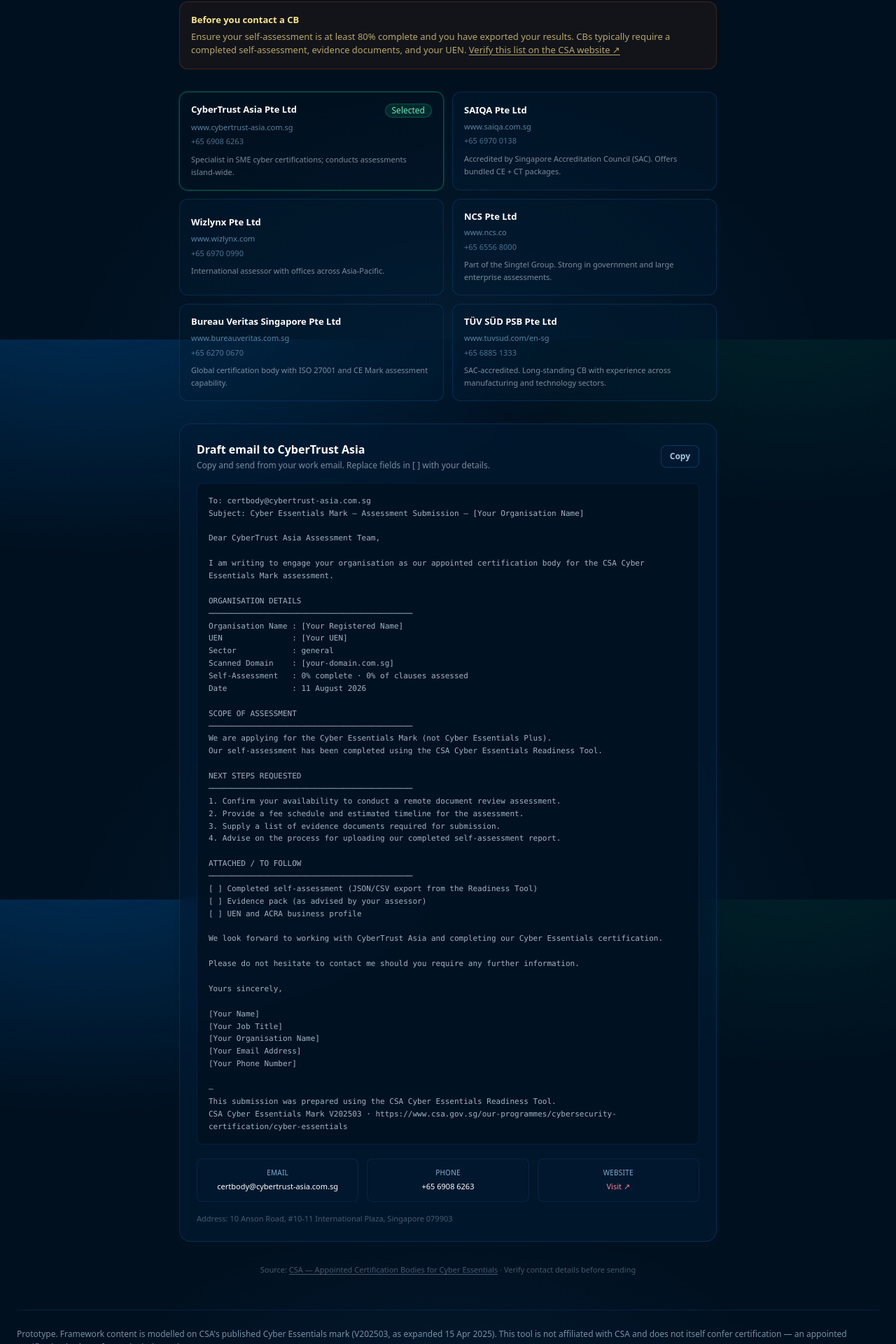
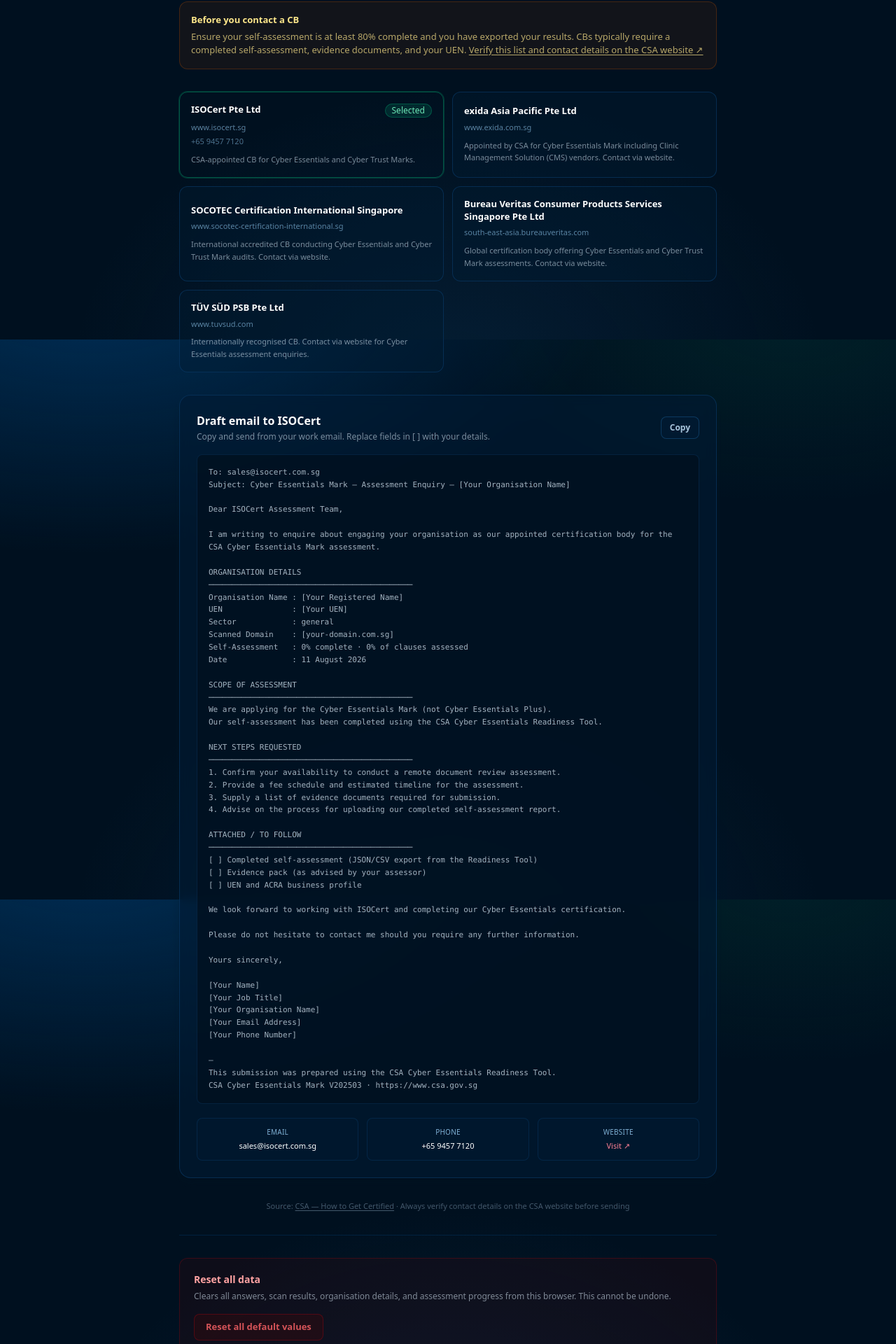
Before and after one commit to JPthemvp/cetool-mvp, a Next.js app: page /certification in a window 1280 px wide. Shown: the part 315-2235 px from the top of the page at 70% size. Built offline with nearby package versions, Linux system fonts and the light colour scheme.

Commit message:
fix: accurate CB list from verified sources, add Reset All button on certification page

```diff
--- a/app/certification/page.tsx
+++ b/app/certification/page.tsx
@@ -1,78 +1,73 @@
 "use client";
 
 import { useState } from "react";
+import { useRouter } from "next/navigation";
 import { useStore } from "@/components/store";
 import { Card, Pill, SectionTitle } from "@/components/ui";
 
 // ── CSA-appointed Certification Bodies for Cyber Essentials Mark ─────────────
-// Source: https://www.csa.gov.sg/our-programmes/cybersecurity-certification/cyber-essentials/certification-bodies
-// Last verified: August 2026
+// Source: https://www.csa.gov.sg/our-programmes/support-for-enterprises/sg-cyber-safe-programme/cybersecurity-certification-for-organisations/how-to-get-certified/
+// Contact details sourced directly from each CB's public website.
+// Always verify on the CSA website before reaching out.
 
 const CERT_BODIES = [
   {
-    name: "CyberTrust Asia Pte Ltd",
-    shortName: "CyberTrust Asia",
-    email: "certbody@cybertrust-asia.com.sg",
-    website: "https://www.cybertrust-asia.com.sg",
-    phone: "+65 6908 6263",
-    address: "10 Anson Road, #10-11 International Plaza, Singapore 079903",
-    notes: "Specialist in SME cyber certifications; conducts assessments island-wide.",
+    name: "ISOCert Pte Ltd",
+    shortName: "ISOCert",
+    email: "sales@isocert.com.sg",
+    phone: "+65 9457 7120",
+    website: "https://www.isocert.sg",
+    notes: "CSA-appointed CB for Cyber Essentials and Cyber Trust Marks.",
   },
   {
-    name: "SAIQA Pte Ltd",
-    shortName: "SAIQA",
-    email: "ce-assessment@saiqa.com.sg",
-    website: "https://www.saiqa.com.sg",
-    phone: "+65 6970 0138",
-    address: "8 Shenton Way, #47-01 AXA Tower, Singapore 068811",
-    notes: "Accredited by Singapore Accreditation Council (SAC). Offers bundled CE + CT packages.",
+    name: "exida Asia Pacific Pte Ltd",
+    shortName: "exida Asia Pacific",
+    email: "",
+    phone: "",
+    website: "https://www.exida.com.sg/csa-cyber-essentials-certification/",
+    notes: "Appointed by CSA for Cyber Essentials Mark including Clinic Management Solution (CMS) vendors. Contact via website.",
   },
   {
-    name: "Wizlynx Pte Ltd",
-    shortName: "Wizlynx",
-    email: "cemarks@wizlynx.com.sg",
-    website: "https://www.wizlynx.com",
-    phone: "+65 6970 0990",
-    address: "1 Fullerton Road, #02-01 One Fullerton, Singapore 049213",
-    notes: "International assessor with offices across Asia-Pacific.",
+    name: "SOCOTEC Certification International Singapore",
+    shortName: "SOCOTEC",
+    email: "",
+    phone: "",
+    website: "https://www.socotec-certification-international.sg",
+    notes: "International accredited CB conducting Cyber Essentials and Cyber Trust Mark audits. Contact via website.",
   },
   {
-    name: "NCS Pte Ltd",
-    shortName: "NCS",
-    email: "cyberessentials@ncs.com.sg",
-    website: "https://www.ncs.co",
-    phone: "+65 6556 8000",
-    address: "5 Seletar Aerospace View, Singapore 798946",
-    notes: "Part of the Singtel Group. Strong in government and large enterprise assessments.",
-  },
-  {
-    name: "Bureau Veritas Singapore Pte Ltd",
+    name: "Bureau Veritas Consumer Products Services Singapore Pte Ltd",
     shortName: "Bureau Veritas",
-    email: "sg.cyberessentials@bureauveritas.com",
-    website: "https://www.bureauveritas.com.sg",
-    phone: "+65 6270 0670",
-    address: "390 Havelock Road, #07-01 King's Centre, Singapore 169662",
-    notes: "Global certification body with ISO 27001 and CE Mark assessment capability.",
+    email: "",
+    phone: "",
+    website: "https://south-east-asia.bureauveritas.com",
+    notes: "Global certification body offering Cyber Essentials and Cyber Trust Mark assessments. Contact via website.",
   },
   {
     name: "TÜV SÜD PSB Pte Ltd",
     shortName: "TÜV SÜD PSB",
-    email: "psb.cyberessentials@tuvsud.com",
+    email: "",
+    phone: "",
     website: "https://www.tuvsud.com/en-sg",
-    phone: "+65 6885 1333",
-    address: "3 Science Park Drive, Singapore 118223",
-    notes: "SAC-accredited. Long-standing CB with experience across manufacturing and technology sectors.",
+    notes: "Internationally recognised CB. Contact via website for Cyber Essentials assessment enquiries.",
   },
 ];
 
-function buildEmail(body: typeof CERT_BODIES[0], org: { name: string; uen: string; sector: string }, domain: string | null, completion: number, readinessPercent: number): string {
+function buildEmail(
+  body: (typeof CERT_BODIES)[0],
+  org: { name: string; uen: string; sector: string },
+  domain: string | null,
+  completion: number,
+  readinessPercent: number,
+): string {
   const today = new Date().toLocaleDateString("en-SG", { day: "numeric", month: "long", year: "numeric" });
-  return `To: ${body.email}
-Subject: Cyber Essentials Mark — Assessment Submission — ${org.name || "[Your Organisation Name]"}
+  const toLine = body.email ? `To: ${body.email}` : `To: [obtain email from ${body.website}]`;
+  return `${toLine}
+Subject: Cyber Essentials Mark — Assessment Enquiry — ${org.name || "[Your Organisation Name]"}
 
 Dear ${body.shortName} Assessment Team,
 
-I am writing to engage your organisation as our appointed certification body for the CSA Cyber Essentials Mark assessment.
+I am writing to enquire about engaging your organisation as our appointed certification body for the CSA Cyber Essentials Mark assessment.
 
 ORGANISATION DETAILS
 ────────────────────────────────────────────
@@ -115,13 +110,15 @@
 
 —
 This submission was prepared using the CSA Cyber Essentials Readiness Tool.
-CSA Cyber Essentials Mark V202503 · https://www.csa.gov.sg/our-programmes/cybersecurity-certification/cyber-essentials`;
+CSA Cyber Essentials Mark V202503 · https://www.csa.gov.sg`;
 }
 
 export default function CertificationPage() {
-  const { org, domain, readiness } = useStore();
+  const router = useRouter();
+  const { org, domain, readiness, reset } = useStore();
   const [selected, setSelected] = useState(CERT_BODIES[0]);
   const [copied, setCopied] = useState(false);
+  const [confirmReset, setConfirmReset] = useState(false);
 
   const emailBody = buildEmail(
     selected,
@@ -138,6 +135,16 @@
     });
   }
 
+  function handleReset() {
+    if (!confirmReset) {
+      setConfirmReset(true);
+      setTimeout(() => setConfirmReset(false), 4000);
+      return;
+    }
+    reset();
+    router.push("/");
+  }
+
   return (
     <div className="mx-auto max-w-3xl space-y-8">
       <SectionTitle
@@ -152,12 +159,12 @@
           Ensure your self-assessment is at least 80% complete and you have exported your results.
           CBs typically require a completed self-assessment, evidence documents, and your UEN.{" "}
           <a
-            href="https://www.csa.gov.sg/our-programmes/cybersecurity-certification/cyber-essentials/certification-bodies"
+            href="https://www.csa.gov.sg/our-programmes/support-for-enterprises/sg-cyber-safe-programme/cybersecurity-certification-for-organisations/how-to-get-certified/"
             target="_blank"
             rel="noreferrer"
             className="underline underline-offset-2 hover:text-amber-200"
           >
-            Verify this list on the CSA website ↗
+            Verify this list and contact details on the CSA website ↗
           </a>
         </p>
       </div>
@@ -180,8 +187,10 @@
                 <p className="text-[13px] font-semibold text-white leading-snug">{cb.name}</p>
                 {active && <Pill tone="good">Selected</Pill>}
               </div>
-              <p className="mt-1.5 text-[11px] text-brand-300/70">{cb.website.replace("https://", "")}</p>
-              <p className="mt-1 text-[11px] text-brand-300/60">{cb.phone}</p>
+              <p className="mt-1.5 text-[11px] text-brand-300/70">
+                {cb.website.replace(/^https?:\/\//, "").replace(/\/.*$/, "")}
+              </p>
+              {cb.phone && <p className="mt-1 text-[11px] text-brand-300/60">{cb.phone}</p>}
               <p className="mt-2 text-[11px] leading-relaxed text-brand-100/60">{cb.notes}</p>
             </button>
           );
@@ -209,15 +218,19 @@
           {emailBody}
         </pre>
 
-        <div className="grid grid-cols-3 gap-3 pt-1">
+        <div className={`grid gap-3 pt-1 ${selected.email || selected.phone ? "grid-cols-3" : "grid-cols-1"}`}>
+          {selected.email && (
             <div className="rounded-lg border border-ink-700/40 bg-ink-900/40 p-3 text-center">
               <p className="text-[10px] uppercase tracking-wide text-brand-300">Email</p>
               <p className="mt-1 text-[11px] font-medium text-white break-all">{selected.email}</p>
             </div>
+          )}
+          {selected.phone && (
             <div className="rounded-lg border border-ink-700/40 bg-ink-900/40 p-3 text-center">
               <p className="text-[10px] uppercase tracking-wide text-brand-300">Phone</p>
               <p className="mt-1 text-[11px] font-medium text-white">{selected.phone}</p>
             </div>
+          )}
           <div className="rounded-lg border border-ink-700/40 bg-ink-900/40 p-3 text-center">
             <p className="text-[10px] uppercase tracking-wide text-brand-300">Website</p>
             <a
@@ -230,24 +243,41 @@
             </a>
           </div>
         </div>
-
-        <p className="text-[11px] text-brand-200/40">
-          Address: {selected.address}
-        </p>
       </Card>
 
       <p className="text-center text-[11px] text-brand-200/40">
         Source:{" "}
         <a
-          href="https://www.csa.gov.sg/our-programmes/cybersecurity-certification/cyber-essentials/certification-bodies"
+          href="https://www.csa.gov.sg/our-programmes/support-for-enterprises/sg-cyber-safe-programme/cybersecurity-certification-for-organisations/how-to-get-certified/"
           target="_blank"
           rel="noreferrer"
           className="underline underline-offset-2 hover:text-brand-200/60"
         >
-          CSA — Appointed Certification Bodies for Cyber Essentials
+          CSA — How to Get Certified
         </a>
-        {" "}· Verify contact details before sending
+        {" "}· Always verify contact details on the CSA website before sending
       </p>
+
+      {/* ── Reset all ──────────────────────────────────────────────── */}
+      <div className="border-t border-brand-700/30 pt-8">
+        <div className="rounded-xl border border-red-800/30 bg-red-950/20 p-5">
+          <p className="text-sm font-semibold text-red-300">Reset all data</p>
+          <p className="mt-1 text-[12px] leading-relaxed text-brand-100/60">
+            Clears all answers, scan results, organisation details, and assessment progress from this browser.
+            This cannot be undone.
+          </p>
+          <button
+            onClick={handleReset}
+            className={`mt-4 rounded-lg border px-4 py-2 text-[13px] font-semibold transition ${
+              confirmReset
+                ? "border-red-500/60 bg-red-500/20 text-red-300 hover:bg-red-500/30"
+                : "border-red-800/40 bg-red-950/30 text-red-400/80 hover:border-red-700/60 hover:text-red-300"
+            }`}
+          >
+            {confirmReset ? "⚠ Click again to confirm reset" : "Reset all default values"}
+          </button>
+        </div>
+      </div>
     </div>
   );
 }
```
Lines whose indentation alone changed are shown as unchanged.
